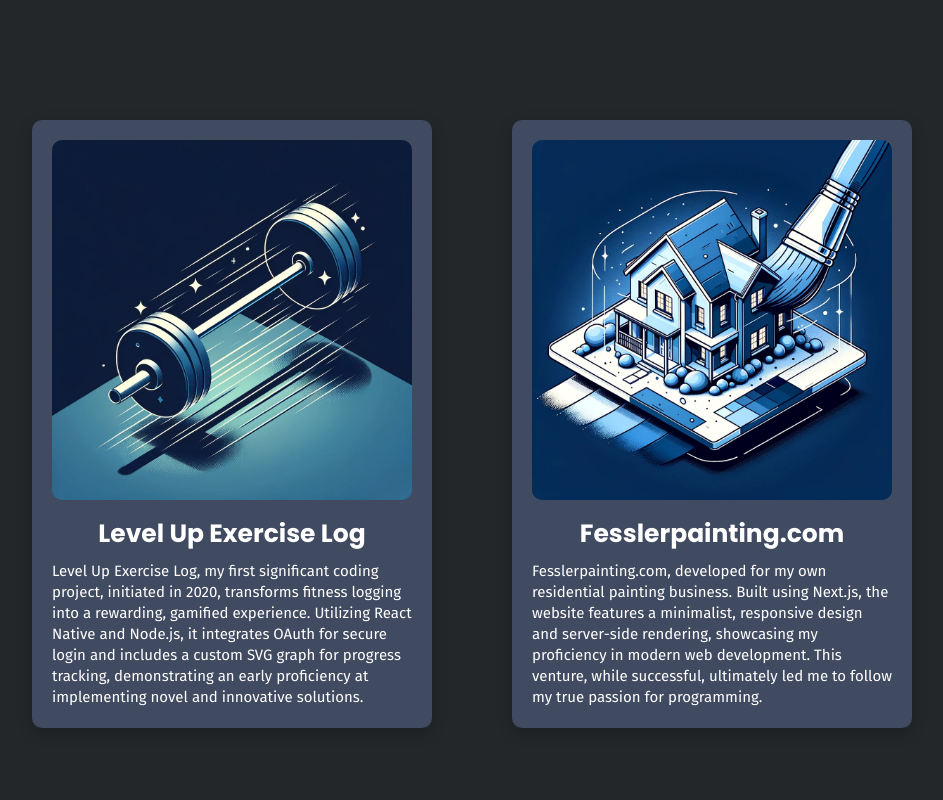
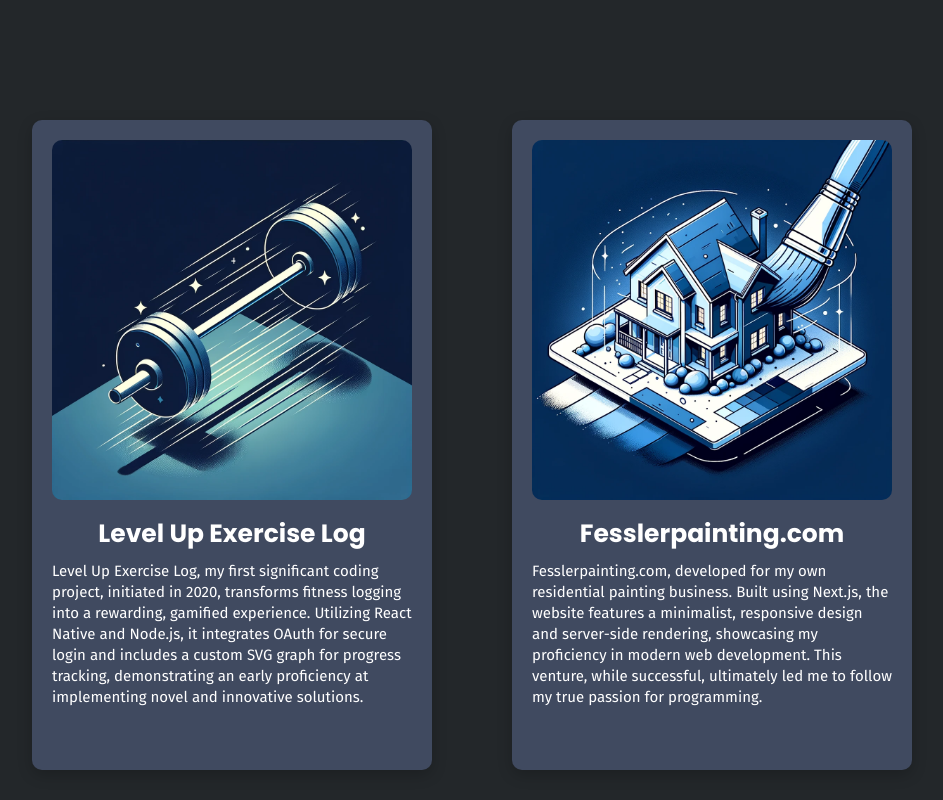
Before and after one commit to AlecFessler/dev-portfolio, a Next.js app: page / in a window 1280 px wide. Shown: the part 680-1480 px from the top of the page, without its empty margins (168-1111 px from the left). Built offline with nearby package versions, Linux system fonts and the light colour scheme.

Commit message:
flip animation complete

```diff
--- a/src/components/projects/FlipManager.tsx
+++ b/src/components/projects/FlipManager.tsx
@@ -1,6 +1,6 @@
 // src/components/projects/FlipManager.tsx
 
-import React, { useRef } from 'react';
+import React, { useRef, useState } from 'react';
 import styled from 'styled-components';
 
 const FlipManagerContainer = styled.div`
@@ -9,6 +9,7 @@ const FlipManagerContainer = styled.div`
   width: 40rem;
   border-radius: 10px;
   box-shadow: 0 5px 15px rgba(0, 0, 0, 0.2);
+  transform-style: preserve-3d;
 `;
 
 interface FlipManagerProps {
@@ -17,42 +18,57 @@ interface FlipManagerProps {
 }
 
 const FlipManager: React.FC<FlipManagerProps> = ({ ProjectCard, ProjectModal }) => {
-        const cardRef = useRef<HTMLDivElement>(null);
+  const containerRef = useRef<HTMLDivElement>(null);
+  const [isFlipped, setIsFlipped] = useState(false);
 
   const handleMouseMove = (e: React.MouseEvent<HTMLDivElement>) => {
-            if (!cardRef.current) return;
+    if (!containerRef.current || isFlipped) return;
 
-            const { left, top, width, height } = cardRef.current.getBoundingClientRect();
+    const { left, top, width, height } = containerRef.current.getBoundingClientRect();
     const x = e.clientX - (left + width / 2);
     const y = e.clientY - (top + height / 2);
 
     // Calculate rotation values based on cursor position
-            const rotateX = (y / height) * 20; // Tilt intensity for X remains the same
-            const invert = y > 0 ? 1 : -1; // Invert sign for lower half of card
-            const rotateY = (x / width) * 20 * invert;
+    const rotateX = (y / height) * 25;
+    const rotateY = (x / width) * 25 * (y > 0 ? 1 : -1); // Invert the rotation for the lower half
 
-            cardRef.current.style.transform = `translateY(-10px) rotateX(${rotateX}deg) rotateY(${rotateY}deg)`;
+    containerRef.current.style.transform = `rotateX(${rotateX}deg) rotateY(${rotateY}deg)`;
   };
 
   const handleMouseEnter = () => {
-        if (!cardRef.current) return;
-
-        cardRef.current.style.transition = 'none'; // Temporarily remove transition for tilt effect
+    if (containerRef.current && !isFlipped) {
+      containerRef.current.style.transition = 'none'; // Temporarily remove transition for tilt effect
+    }
   };
 
   const handleMouseLeave = () => {
-        if (!cardRef.current) return;
+    if (containerRef.current && !isFlipped) {
+      containerRef.current.style.transition = 'transform 0.6s ease, box-shadow 0.6s ease';
+      containerRef.current.style.transform = 'rotateX(0deg) rotateY(0deg)'; // Reset position
+    }
+  };
 
-        cardRef.current.style.transition = 'transform 0.3s ease, box-shadow 0.3s ease';
-        cardRef.current.style.transform = 'translateY(0px) rotateX(0deg) rotateY(0deg)'; // Reset position
+  const onCardClick = () => {
+        setIsFlipped(!isFlipped); // Toggle the flipped state
+        if (containerRef.current && !isFlipped) {
+            containerRef.current.style.transition = 'transform 0.6s ease, box-shadow 0.6s ease';
+            containerRef.current.style.transform = isFlipped ? 'rotateY(0deg)' : 'rotateY(180deg)';
+        } else if (containerRef.current) {
+            containerRef.current.style.transform = isFlipped ? 'rotateY(0deg)' : 'rotateY(180deg)';
+        }
   };
+
   return (
-        <div ref={cardRef} onMouseMove={handleMouseMove} onMouseEnter={handleMouseEnter} onMouseLeave={handleMouseLeave}>
-            <FlipManagerContainer>
+    <FlipManagerContainer
+      ref={containerRef}
+      onMouseMove={handleMouseMove}
+      onMouseEnter={handleMouseEnter}
+      onMouseLeave={handleMouseLeave}
+      onClick={onCardClick} // Attach the click event handler here for flip
+    >
       <ProjectCard />
       <ProjectModal />
     </FlipManagerContainer>
-        </div>
   );
 };
 
--- a/src/components/projects/ProjectCard.tsx
+++ b/src/components/projects/ProjectCard.tsx
@@ -13,7 +13,6 @@ const ProjectCardContainer = styled.div`
     border-radius: 10px;
     width: 100%;
     height: 100%;
-    z-index: 100;
     backface-visibility: hidden;
 `;
 
--- a/src/components/projects/ProjectModal.tsx
+++ b/src/components/projects/ProjectModal.tsx
@@ -15,7 +15,6 @@ const ProjectModalContainer = styled.div`
     justify-content: center;
     align-items: center;
     border-radius: 10px;
-    z-index: -100;
     backface-visibility: hidden;
     transform: rotateY(180deg);
 `;
```
Lines whose indentation alone changed are shown as unchanged.
